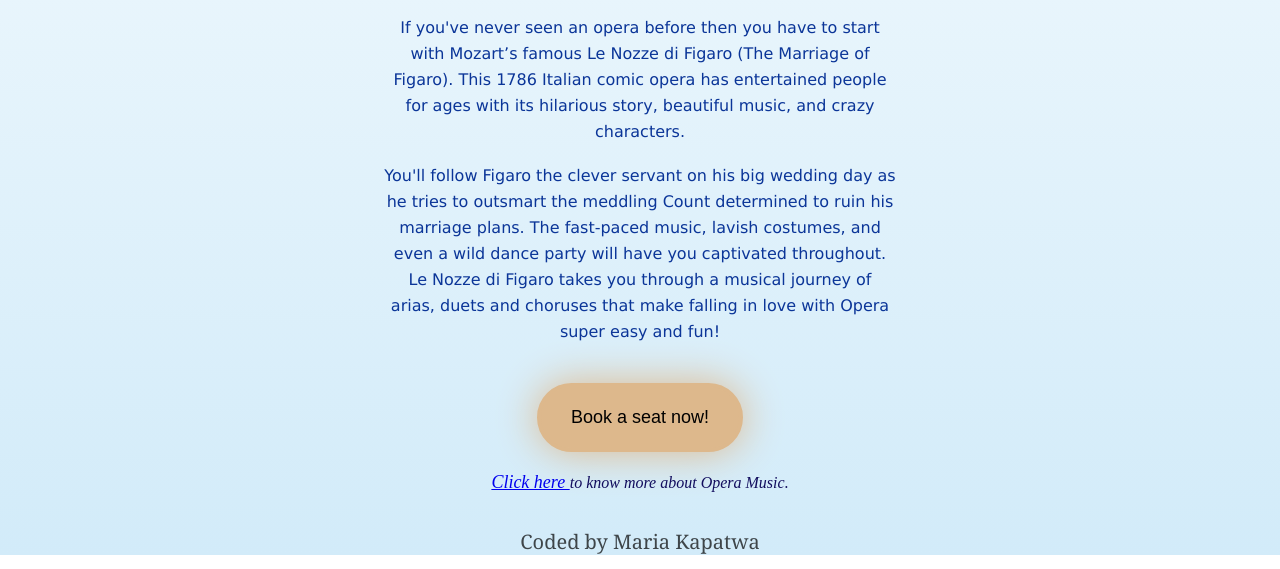
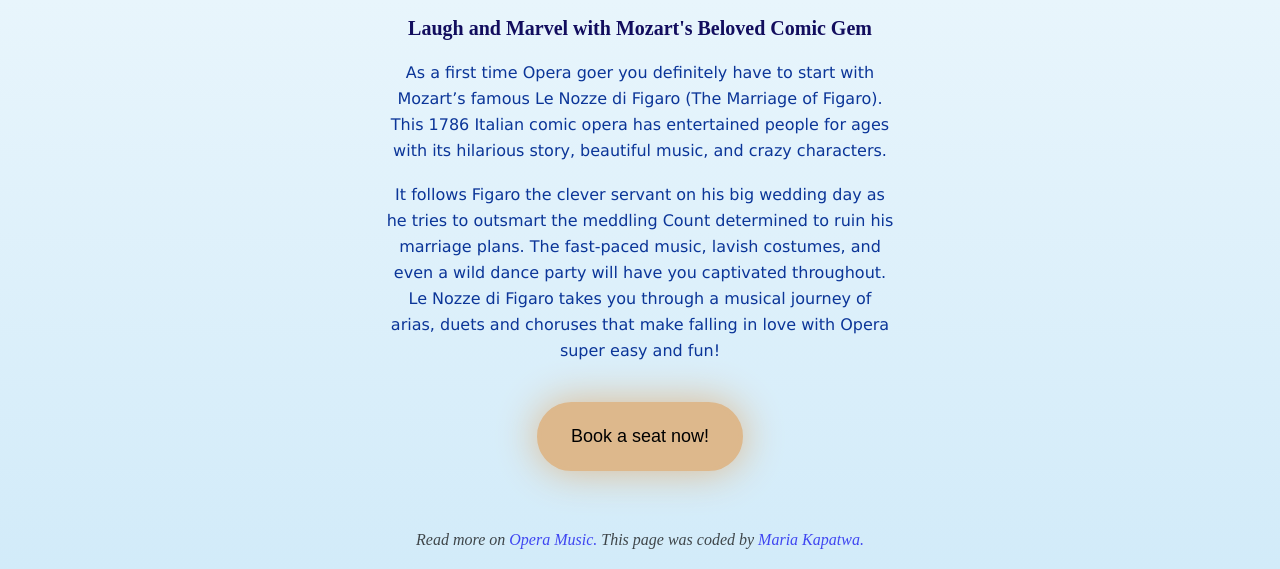
Before and after one commit to mariatanya/my-landing-page, a plain HTML site: page index.html in a window 1280 px wide. Shown: the part 569-1138 px from the top of the page. Drawn offline with Linux system fonts and the light colour scheme.

Commit message:
Amended the text in the heading and footer.

```diff
--- a/index.html
+++ b/index.html
@@ -67,23 +67,29 @@
         cursor: pointer;
         border: 4px solid rgba(0, 0, 0, 0);
       }
-      a {
-        font-size: 18px;
-      }
-      .coder {
-        font-size: 20px;
-        font-family: Cambria, Cochin, Georgia, Times, "Times New Roman", serif;
+
+      footer span {
+        font-size: 16px;
         opacity: 0.7;
         color: black;
-        margin-top: 35px;
+        text-align: center;
+      }
+
+      a {
+        text-decoration: none;
+      }
+
+      footer {
+        margin-top: 40px;
+        margin-bottom: 20px;
       }
     </style>
   </head>
   <body>
     <div class="container">
-      <h1>You must go see the Opera...</h1>
+      <h1>Never been to the Opera before?</h1>
 
-      <h2>and Mozart's <em> Le Nozze di Figaro</em> is the perfect opera!</h2>
+      <h2>You've gotta see Mozart’s <em> Le Nozze di Figaro!</em></h2>
       <img
         class="operajpeg"
         src="https://s3.amazonaws.com/shecodesio-production/uploads/files/000/108/384/original/1600x685_figaropdp.jpg?1703610799"
@@ -100,20 +106,20 @@
       <h3>Laugh and Marvel with Mozart's Beloved Comic Gem</h3>
 
       <p class="intro">
-        If you've never seen an opera before then you have to start with
-        Mozart’s famous Le Nozze di Figaro (The Marriage of Figaro). This 1786
-        Italian comic opera has entertained people for ages with its hilarious
-        story, beautiful music, and crazy characters.
+        As a first time Opera goer you definitely have to start with Mozart’s
+        famous Le Nozze di Figaro (The Marriage of Figaro). This 1786 Italian
+        comic opera has entertained people for ages with its hilarious story,
+        beautiful music, and crazy characters.
       </p>
       <br />
 
       <p class="synopsis">
-        You'll follow Figaro the clever servant on his big wedding day as he
-        tries to outsmart the meddling Count determined to ruin his marriage
-        plans. The fast-paced music, lavish costumes, and even a wild dance
-        party will have you captivated throughout. Le Nozze di Figaro takes you
-        through a musical journey of arias, duets and choruses that make falling
-        in love with Opera super easy and fun!
+        It follows Figaro the clever servant on his big wedding day as he tries
+        to outsmart the meddling Count determined to ruin his marriage plans.
+        The fast-paced music, lavish costumes, and even a wild dance party will
+        have you captivated throughout. Le Nozze di Figaro takes you through a
+        musical journey of arias, duets and choruses that make falling in love
+        with Opera super easy and fun!
       </p>
 
       <br />
@@ -121,19 +127,24 @@
       <button>Book a seat now!</button>
       <br />
 
+      <footer>
         <span>
           <em>
+            Read more on
             <a
               href="https://www.eno.org/discover-opera/the-beginners-guide-to-opera/"
               target="_blank"
             >
-            Click here
+              Opera Music.
             </a>
-          to know more about Opera Music.
-        </em>
-      </span>
 
-      <div class="coder">Coded by Maria Kapatwa</div>
+            This page was coded by
+            <a href="https://github.com/mariatanya" target="_blank"
+              >Maria Kapatwa.</a
+            >
+          </em></span
+        >
+      </footer>
     </div>
     <script>
       function operaBooking() {
```
Lines whose indentation alone changed are shown as unchanged.
